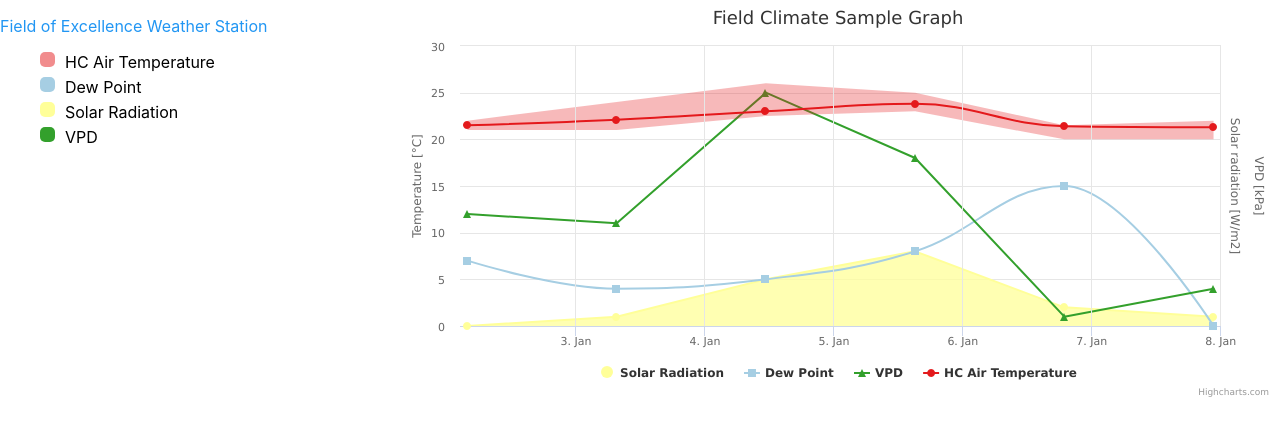
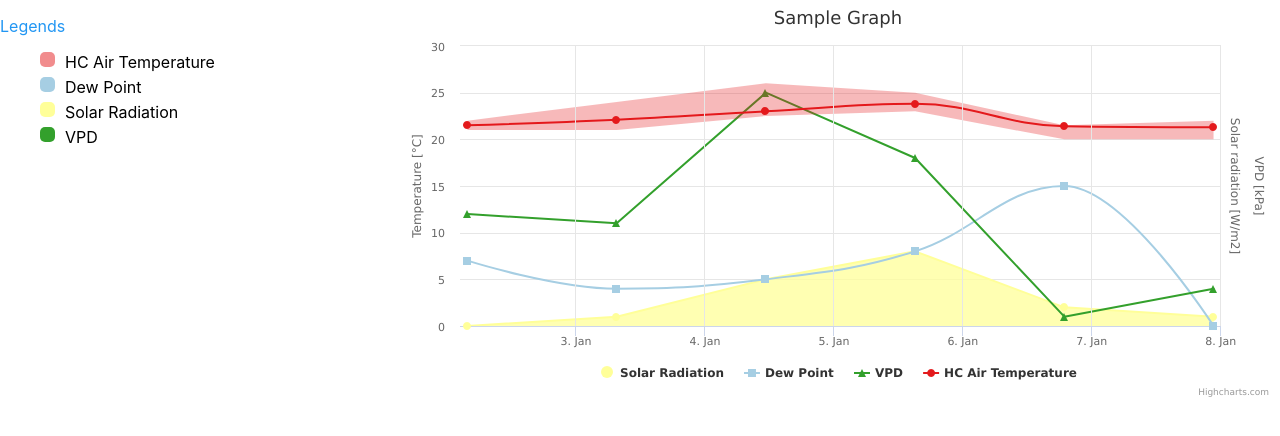
Before and after one commit to Meghanath91/datavisualisation, a React (Create React App) app: page / in a window 1280 px wide. Shown: the top 436 px of the page. Built offline with nearby package versions, Linux system fonts and the light colour scheme.

Commit message:
change titles

```diff
--- a/src/app/components/LegendList.js
+++ b/src/app/components/LegendList.js
@@ -18,7 +18,7 @@ export default function LegendList({
 }) {
   return (
     <div className="legend-container">
-      <p>Field of Excellence Weather Station</p>
+      <p>Legends</p>
       <ul>
         <LegendItem
           legend="HC Air Temperature"
--- a/src/app/config/chartOptions.js
+++ b/src/app/config/chartOptions.js
@@ -4,7 +4,7 @@ export default Object.freeze({
       zoomType: "x",
     },
     title: {
-      text: "Field Climate Sample Graph",
+      text: "Sample Graph",
     },
     xAxis: {
       type: "datetime",
```
